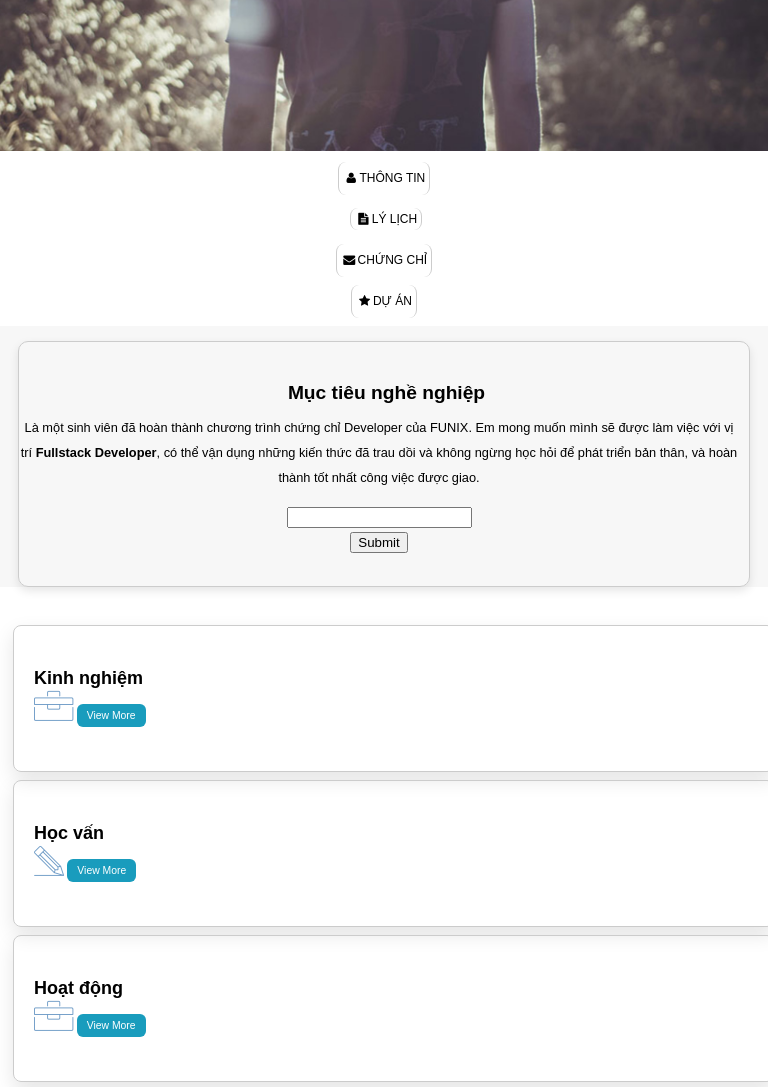
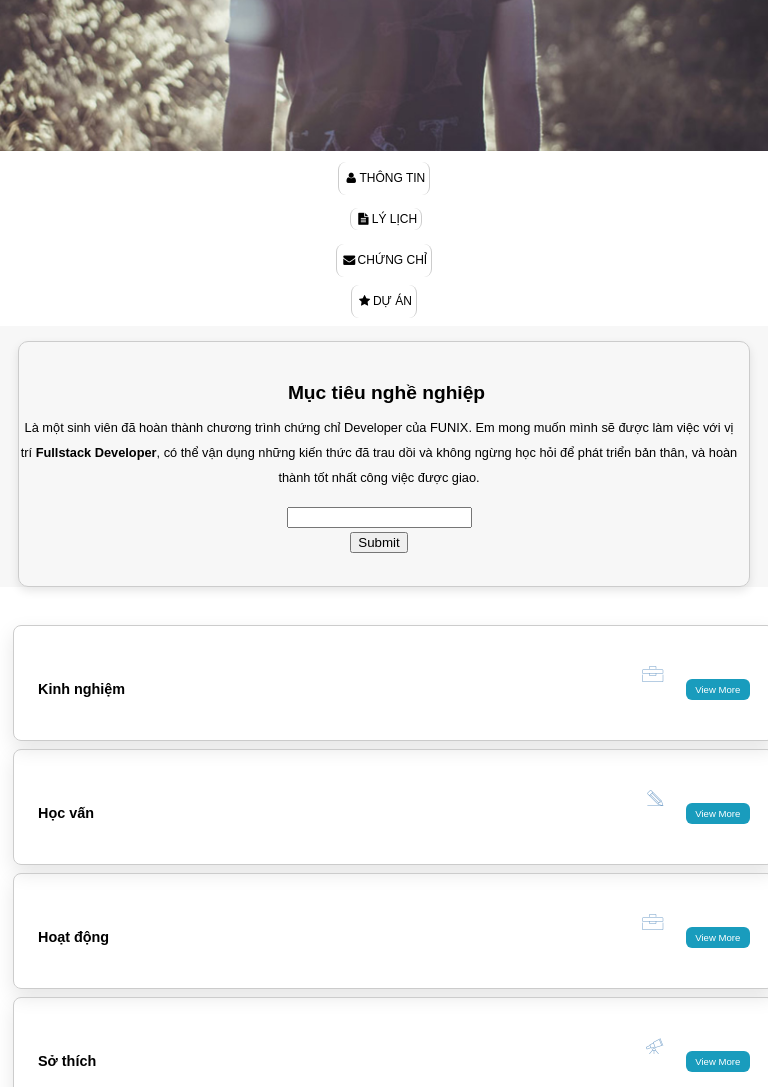
Before and after one commit to thienmanh98/manhnvfx58955, a plain HTML site: page index.html in a window 768 px wide. Shown: the part 213-1300 px from the top of the page. Drawn offline with Linux system fonts and the light colour scheme.

Commit message:
Them chuc nang view-more/less

```diff
--- a/css/queries.css
+++ b/css/queries.css
@@ -1,6 +1,5 @@
 /* Laptop (>=1025px) */
 @media (min-width: 1025px) {
-  /* Ví dụ: tăng kích thước chữ, hiển thị nhiều cột hơn */
   html {
     font-size: 62.5%;
   }
@@ -12,7 +11,7 @@
   }
 }
 
-/* iPad (portrait and landscape) */
+
 @media only screen and (min-device-width: 768px) and (max-device-width: 1024px) {
   html {
     font-size: 58%;
@@ -86,6 +85,28 @@
   .grid {
     display: block;
   }
+  .header-with-btn {
+    display: flex !important;
+    align-items: center;
+    gap: 2rem;
+    margin-bottom: 1rem;
+  }
+
+  .header-with-btn h1 {
+    margin: 0;
+    flex: 1;
+  }
+
+  .header-with-btn i {
+    font-size: 2.4rem;
+    margin-right: 1rem;
+  }
+
+  .header-with-btn .view-btn {
+    margin-left: auto;
+    padding: 0.8rem 1.5rem;
+    font-size: 1.4rem;
+  }
 }
 
 /* Mobile (<= 767px) */
@@ -147,6 +168,32 @@
     margin: 1rem auto;
     width: 98%;
   }
+
+  .header-with-btn {
+    display: flex !important;
+    align-items: center;
+    gap: 2rem;
+    margin-bottom: 1rem;
+    padding: 0 0.5rem;
+  }
+
+  .header-with-btn h1 {
+    margin: 0;
+    flex: 1;
+    font-size: 1.8rem;
+  }
+
+  .header-with-btn i {
+    font-size: 2rem;
+    margin-right: 0.8rem;
+  }
+
+  .header-with-btn .view-btn {
+    margin-left: auto;
+    padding: 0.6rem 1.2rem;
+    font-size: 1.2rem;
+  }
+
   .du-an-border {
     min-width: unset;
     margin-bottom: 2rem;
--- a/css/style.css
+++ b/css/style.css
@@ -459,6 +459,7 @@ ul {
   border: none;
   cursor: pointer;
 }
+
 .skill-item:hover .view-btn {
   display: inline-block;
 }
```
